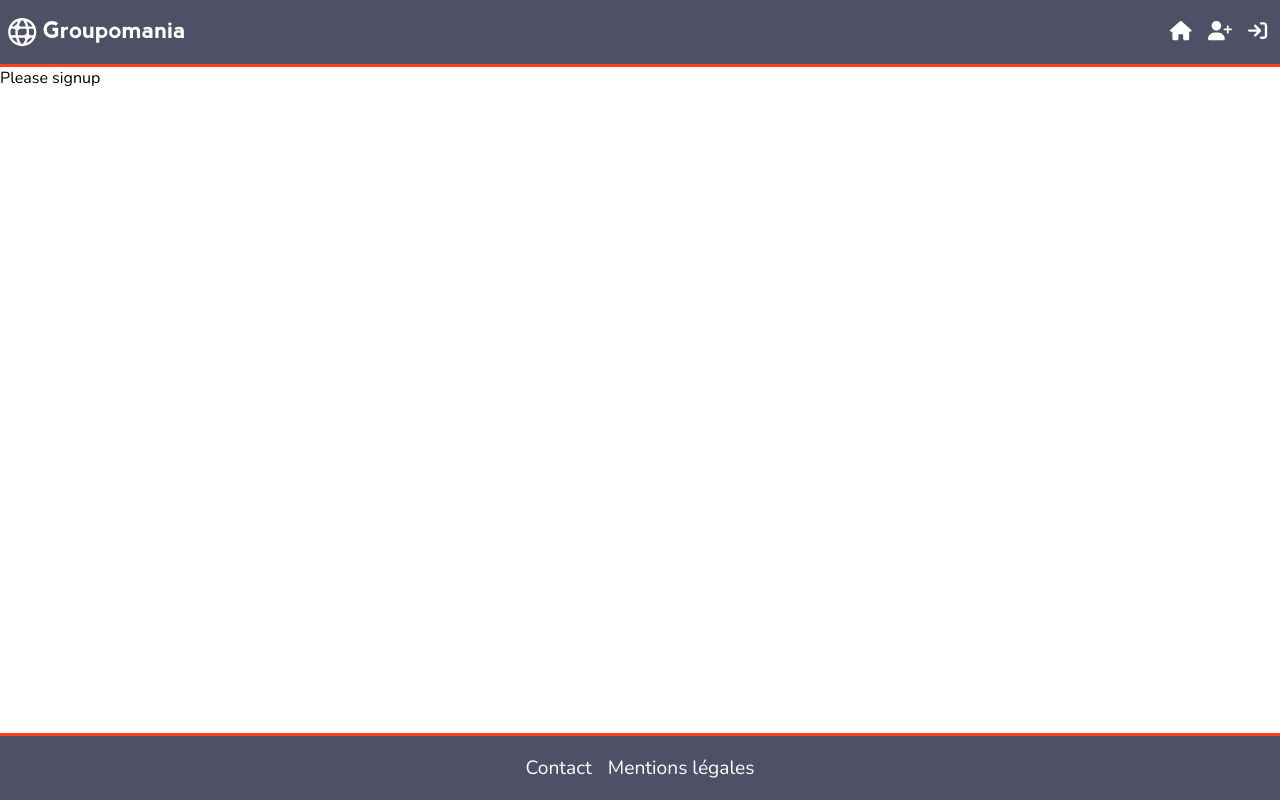
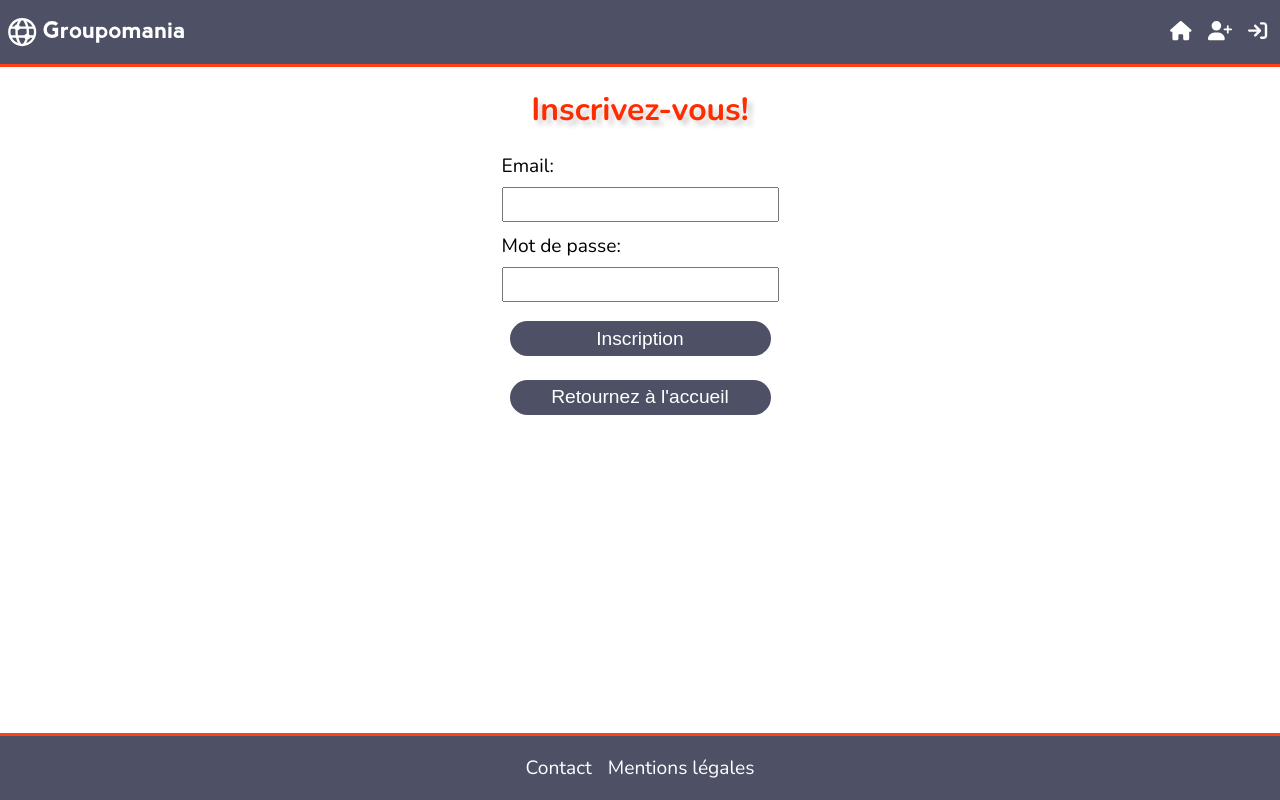
Before and after one commit to nadaissa/IssaNada_7_25062022, a React (Create React App) app in the folder frontend/: page /Signup in a window 1280 px wide. Built offline with nearby package versions, Linux system fonts and the light colour scheme.

Commit message:
:art: :lipstick: :construction: improved and unified forms pages login, contact and signup

```diff
--- a/frontend/src/pages/Contact.jsx
+++ b/frontend/src/pages/Contact.jsx
@@ -6,19 +6,19 @@ import { Link } from "react-router-dom";
 function Contact() {
     return (
        <div className="main-content-wrapper" aria-label="contenu principal">
-            <div className="contact-area" aria-label="présentation de la plateforme Groupomania">
+            <div className="contact-area" aria-label="formulaire de contact">
                 <h1 className="contact-area__h1" aria-label="titre formulaire contact">Vous avez une question?</h1>
                 <form className="contact-area__form" action="#" method="POST" encType="multipart/form-data">
                     <div className="contact-area__name contact-area__group">
-                        <label className="contact-area__label" htmlFor="name">Your name:</label>
+                        <label className="contact-area__label" htmlFor="name">Votre nom:</label>
                         <input className="contact-area__input" id="name" name="name" type="text" size="30" />
                     </div>
                     <div className="contact-area__mail contact-area__group">
-                        <label className="contact-area__label" htmlFor="email">Your email:</label>
+                        <label className="contact-area__label" htmlFor="email">Votre email:</label>
                         <input className="contact-area__input" id="email" name="email" type="text" size="30" />
                     </div>
                     <div className="contact-area__message contact-area__group">
-                        <label className="contact-area__label" htmlFor="message">Your message:</label>
+                        <label className="contact-area__label" htmlFor="message">Votre message:</label>
                         <textarea className="contact-area__input" id="message" name="message" rows="7" cols="30"></textarea>
                     </div>
                     <div className="contact-area__btns contact-area__group">
--- a/frontend/src/pages/Login.jsx
+++ b/frontend/src/pages/Login.jsx
@@ -1,15 +1,28 @@
 import React from "react";
-
+import { Link } from "react-router-dom";
 
 function Login() {
     return (
         <div className="main-content-wrapper" aria-label="contenu principal">
-            <h1 className="login__h1" aria-label="titre formulaire contact">Accédez à la plateforme</h1>
-            <form className="login-form" name="loginForm" aria-label="formulaire de connexion">
-                  <label for="login-form__email" className="login-form__label">Email</label>
-                  <input type="email" className="login-form_email" name="login-form_email" placeholder="Email" required />
-                  <button id="login-form__Btn" type="submit" value = "Submit" className="login-form__Btn" name="submitBtn">Connexion</button>
-            </form>
+            <div className="login-area" aria-label="formulaire de connexion">
+            <h1 className="login-area__h1" aria-label="titre formulaire connexion">Accédez à la plateforme</h1>
+            <form className="login-area__form" action="#" method="POST" encType="multipart/form-data">
+                    <div className="login-area__mail login-area__group">
+                        <label className="login-area__label" htmlFor="email">Email:</label>
+                        <input className="login-area__input" id="email" name="email" type="text" size="30" />
+                    </div>
+                    <div className="login-area__pass login-area__group">
+                        <label className="login-area__label" htmlFor="password">Mot de passe:</label>
+                        <input className="login-area__input" id="password" name="password" type="password" size="30" />
+                    </div>
+                    <div className="login-area__btns login-area__group">
+                        <button className="login-area__btn submit-btn" type="submit">Connexion</button>
+                        <button className="login-area__btn">
+                            <Link className="home-btn" to="/" aria-label="retour à l'accueil">Retournez à l'accueil</Link>
+                        </button>
+                    </div>
+                </form>
+            </div>
         </div>
     )
 }
--- a/frontend/src/pages/Signup.jsx
+++ b/frontend/src/pages/Signup.jsx
@@ -1,9 +1,29 @@
 import React from "react";
-
+import {Link} from "react-router-dom";
 
 function Signup() {
     return (
-       <div>Please signup</div>
+        <div className="main-content-wrapper" aria-label="contenu principal">
+            <div className="signup-area" aria-label="formulaire d'inscription">
+            <h1 className="signup-area__h1" aria-label="titre formulaire inscription">Inscrivez-vous!</h1>
+            <form className="signup-area__form" action="#" method="POST" encType="multipart/form-data">
+                    <div className="signup-area__mail signup-area__group">
+                        <label className="signup-area__label" htmlFor="email">Email:</label>
+                        <input className="signup-area__input" id="email" name="email" type="text" size="30" />
+                    </div>
+                    <div className="signup-area__pass signup-area__group">
+                        <label className="signup-area__label" htmlFor="password">Mot de passe:</label>
+                        <input className="signup-area__input" id="password" name="password" type="password" size="30" />
+                    </div>
+                    <div className="signup-area__btns signup-area__group">
+                        <button className="signup-area__btn submit-btn" type="submit">Inscription</button>
+                        <button className="signup-area__btn">
+                            <Link className="home-btn" to="/" aria-label="retour à l'accueil">Retournez à l'accueil</Link>
+                        </button>
+                    </div>
+                </form>
+            </div>
+        </div>
     )
 }
 
--- a/frontend/src/styles/main.scss
+++ b/frontend/src/styles/main.scss
@@ -7,5 +7,7 @@
 @import './layout/footer';
 
 @import './pages/home';
+@import './pages/login';
+@import './pages/singup';
 @import './pages/contact';
 @import './pages/mentions'
--- a/frontend/src/styles/pages/_contact.scss
+++ b/frontend/src/styles/pages/_contact.scss
@@ -1,23 +1,3 @@
 .contact-area{
-    width: auto;
-    @include flex-column-center;
-
-    &__form{
-        display: flex;
-        flex-direction: column;
-        gap: 0.7rem;
-    }
-    &__group {
-        display: flex;
-        flex-direction: column;
-        gap: 0.5rem;
-    }
-
-    &__label{
-        @include txt-sz-wght(big-normal);
-    }
-    &__btn{
-        @include common-button;
-        @include link-state;
-    }
+   @include common-form;
 }
--- /dev/null
+++ b/frontend/src/styles/pages/_login.scss
@@ -0,0 +1,3 @@
+.login-area{
+    @include common-form;
+}
--- /dev/null
+++ b/frontend/src/styles/pages/_singup.scss
@@ -0,0 +1,3 @@
+.signup-area{
+    @include common-form;
+}
--- a/frontend/src/styles/utils/_mixins.scss
+++ b/frontend/src/styles/utils/_mixins.scss
@@ -11,9 +11,9 @@
 
 @mixin common-button {
     @include txt-sz-wght (big-normal);
-    border: solid map-get($identity-colors, primary);
-    color: map-get($identity-colors , primary);
-    background-color: map-get($identity-colors, secondary);
+    border: none;
+    color: map-get($other-colors , light);
+    background-color: map-get($identity-colors, tertiary);
     border-radius: 10rem;
     padding: 0.4rem;
     &:hover{
@@ -21,6 +21,33 @@
         box-shadow: 5px 5px 5px rgb(112, 110, 110);
     }
 
+}
+
+@mixin common-form{
+    width: auto;
+    @include flex-column-center;
+
+    &__form{
+        display: flex;
+        flex-direction: column;
+        gap: 0.7rem;
+    }
+    &__group {
+        display: flex;
+        flex-direction: column;
+        gap: 0.5rem;
+    }
+    &__label{
+        @include txt-sz-wght(big-normal);
+    }
+    &__input{
+        padding: 0.5rem;
+    }
+    &__btn{
+        @include common-button;
+        @include link-state;
+        margin: 0.5rem;
+    }
 }
 
 @mixin link-state {
```
